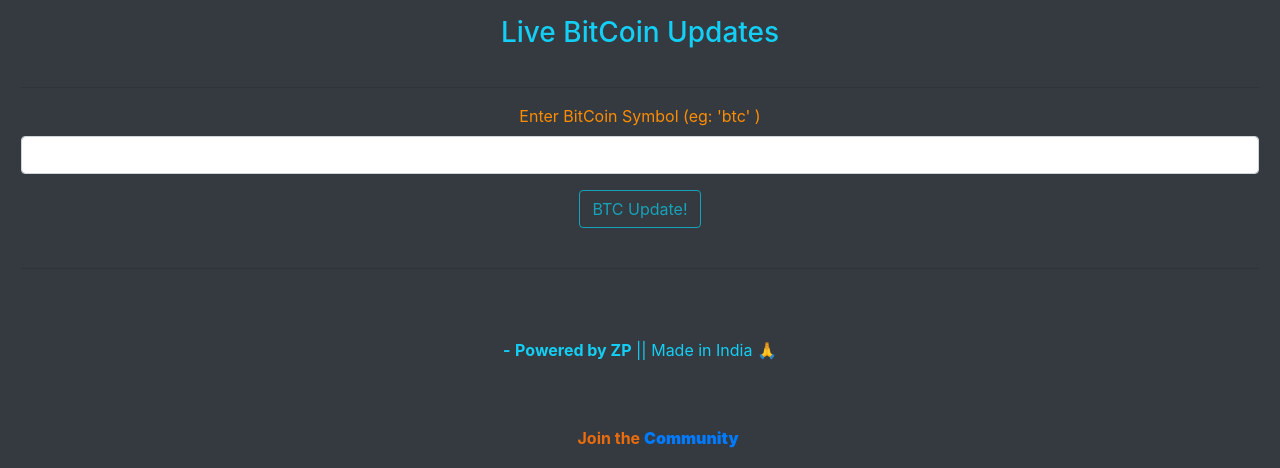
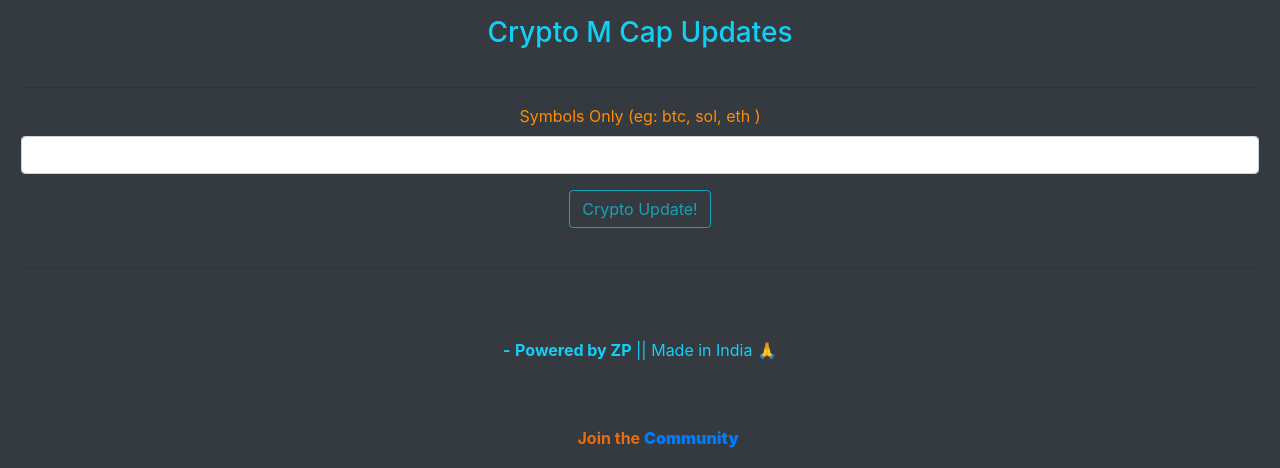
Before and after one commit to engagepy/livenit_opensource_tools, a Flask app: page /crypto in a window 1280 px wide. Shown: the part 56-524 px from the top of the page. Run offline with Flask 2, Linux system fonts and the light colour scheme; some libraries are stand-ins or nearby versions.

Commit message:
crypto go

```diff
--- a/forms.py
+++ b/forms.py
@@ -1,7 +1,7 @@
 from flask_wtf import FlaskForm
 from wtforms import StringField, SubmitField, FloatField, PasswordField, BooleanField
 from wtforms.fields.html5 import EmailField
-from wtforms.validators import DataRequired, Email
+from wtforms.validators import DataRequired, Email, Length
 
 
 class first_user_form(FlaskForm):
@@ -25,9 +25,9 @@ class weather_form(FlaskForm):
 
 
 class crypto_form(FlaskForm):
-    name = StringField("Enter BitCoin Symbol (eg: 'btc' )",
-                       validators=[DataRequired()])
-    submit = SubmitField('BTC Update!')
+    name = StringField("Symbols Only (eg: btc, sol, eth )",
+                       validators=[DataRequired(), Length(max=5)])
+    submit = SubmitField('Crypto Update!')
 
 
 class tax_form(FlaskForm):
--- a/logic.py
+++ b/logic.py
@@ -121,20 +121,20 @@ def weathery():
 
 @app.route('/crypto', methods=['GET', 'POST'])
 def btc():
-    name = None
+    symbol = None
     form = forms.crypto_form()
 
     if form.validate_on_submit():
-        name = "BTC"
+        symbol = form.name.data
         form.name.data = ''
-        result = coin()
+        result = coin(symbol)
         flash(result[0])
         flash(result[1])
         flash(result[2])
         flash(result[3])
         flash(result[4])
         flash(result[5])
-    return render_template('crypto.html', name=name, form=form)
+    return render_template('crypto.html', symbol=symbol, form=form)
 
 @app.route('/prime', methods=['GET', 'POST'])
 def prime_page():
@@ -152,6 +152,7 @@ def prime_page():
         mathops = result[2]
         count = result[3]
     return render_template('prime.html', name=name, form=form, count=count, mathops = mathops)
+
 
 @app.route('/nft', methods=['GET', 'POST'])
 def nft():
--- a/templates/crypto.html
+++ b/templates/crypto.html
@@ -9,7 +9,7 @@ form {color: darkorange; text-align: center; width: 100%; textarea cols: "50"; }
 </style>
 
   <p>
-  {% if name %}
+  {% if symbol %}
     <div class="alert alert-primary" role="alert">
 
          <button type="button" class="close" data-dismiss="alert" aria-label="Close">
@@ -21,12 +21,12 @@ form {color: darkorange; text-align: center; width: 100%; textarea cols: "50"; }
   {%endfor%}
 
   </div>
-  <h3 align = center style = "color: #14cff5"><strong>{{ name | upper}}</strong> Data Updated</h3> <br>
+  <h3 align = center style = "color: #14cff5"><strong>{{ symbol | upper}}</strong> Data Updated</h3> <br>
   <b style = " color:#14cff5 "><h6 align = "center"> Feedback : info@astratechz.com </h6></b>
   {% else %}
 
 
-  <h3 align = center style = "color: #14cff5">Live BitCoin Updates</h3>
+  <h3 align = center style = "color: #14cff5">Crypto M Cap Updates</h3>
 
    <div class="alert bg-dark" role="alert">
 
@@ -38,6 +38,11 @@ form {color: darkorange; text-align: center; width: 100%; textarea cols: "50"; }
   {{form.name.label(class="form-label")}}
 
   {{form.name(class="form-control")}}
+    {% for field, errors in form.errors.items() %}
+    <small class="form-text text-muted ">
+        {{ ', '.join(errors) }}
+    </small>
+{% endfor %}
 
   <p></p>
   {{form.submit(class="btn btn-outline-info")}}
--- a/templates/nav.html
+++ b/templates/nav.html
@@ -17,7 +17,7 @@
         <div class="dropdown-menu" aria-labelledby="navbarDropdown">
 
 
-          <a class="dropdown-item" href="{{ url_for('btc')}}">Bitcoin Price Check</a>
+          <a class="dropdown-item" href="{{ url_for('btc')}}">Crypto Update</a>
 
 
           <div class="dropdown-divider"></div>
--- /dev/null
+++ b/templates/wrong.html
@@ -0,0 +1,6 @@
+{% extends 'base.html' %}
+
+{% block content %}
+<b style = " color:#14cff5 "> <h3 align = "center"> Wrong Value </h3></b>
+
+{% endblock %}
```
Also changed, not shown: crypto.py (+30 -13 lines), templates/user.html (+3 -10 lines).
